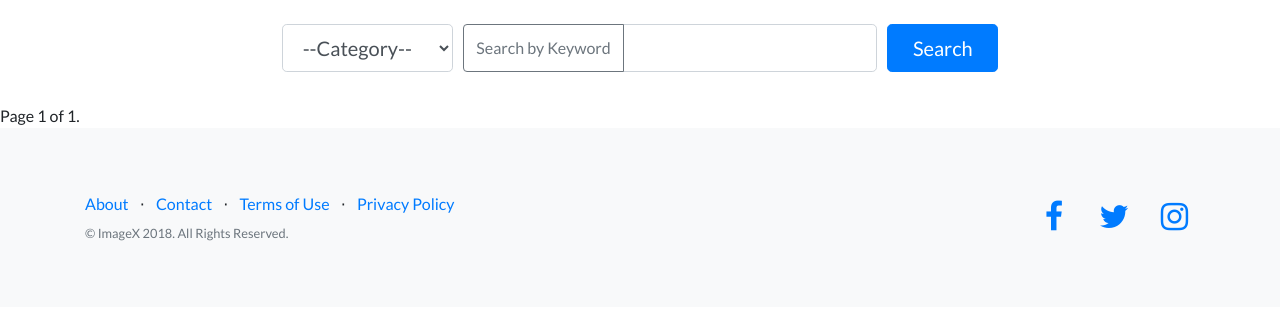
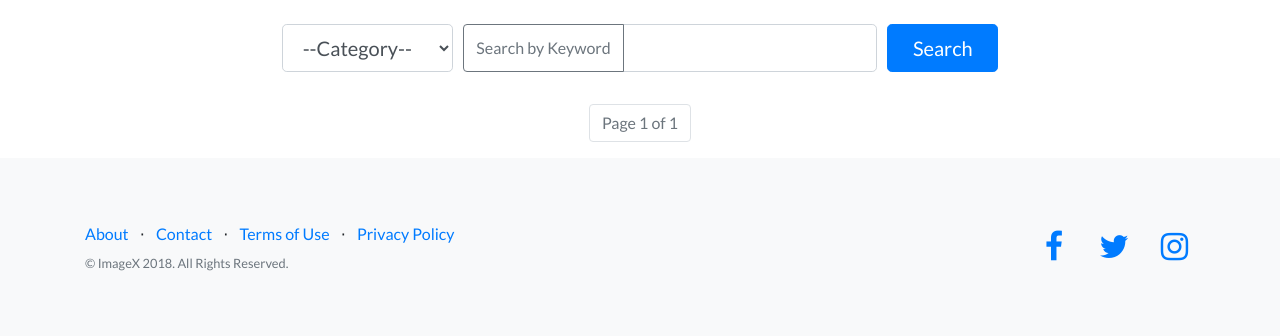
Before and after one commit to allen1124/CaThink, a Django app: page /images/ in a window 1280 px wide. Shown: the part 56-392 px from the top of the page. Run offline with Django 3.2, Linux system fonts and the light colour scheme; data that the repository does not hold is empty; some libraries are stand-ins or nearby versions.

Commit message:
pagination design

```diff
--- a/images/views.py
+++ b/images/views.py
@@ -32,7 +32,7 @@ def image_search(request):
 			query = Q(category=query_category)
 	if query:
 		queryset_list = queryset_list.filter(query)
-	paginator = Paginator(queryset_list, 12)
+	paginator = Paginator(queryset_list, 10)
 	page = request.GET.get('page')
 	queryset_list = paginator.get_page(page)
 	context = {
--- a/templates/images.html
+++ b/templates/images.html
@@ -85,22 +85,34 @@
             </div>
         {% endfor %}
     </div>
-	<div class="pagination">
-        <span class="step-links">
+
+    <nav aria-label="Page navigation example">
+        <ul class="pagination justify-content-center">
             {% if imagesList.has_previous %}
-				<a href="?page=1{% if request.GET.cat %}&cat={{ request.GET.cat }}{% endif %}{% if request.GET.q %}&q={{ request.GET.q }}{% endif %}{% if request.GET.p %}&p={{ request.GET.p }}{% endif %}">&laquo; first</a>
-                <a href="?page={{ imagesList.previous_page_number }}{% if request.GET.cat %}&cat={{ request.GET.cat }}{% endif %}{% if request.GET.q %}&q={{ request.GET.q }}{% endif %}{% if request.GET.p %}&p={{ request.GET.p }}{% endif %}">previous
-                </a>
+                <li>
+                    <a href="?page=1{% if request.GET.cat %}&cat={{ request.GET.cat }}{% endif %}{% if request.GET.q %}&q={{ request.GET.q }}{% endif %}{% if request.GET.p %}&p={{ request.GET.p }}{% endif %}" class="page-link">&laquo;&laquo;</a>
+                </li>
+                <li class="page-item">
+                 <a href="?page={{ imagesList.previous_page_number }}{% if request.GET.cat %}&cat={{ request.GET.cat }}{% endif %}{% if request.GET.q %}&q={{ request.GET.q }}{% endif %}{% if request.GET.p %}&p={{ request.GET.p }}{% endif %}" class="page-link">previous</a>
+                </li>
             {% endif %}
-            <span class="current">
-                Page {{ imagesList.number }} of {{ imagesList.paginator.num_pages }}.
-            </span>
+            <li class="page-item disabled">
+                <span class="current page-link">
+                    Page {{ imagesList.number }} of {{ imagesList.paginator.num_pages }}
+                </span>
+            </li>
             {% if imagesList.has_next %}
-                <a href="?page={{ imagesList.next_page_number }}{% if request.GET.cat %}&cat={{ request.GET.cat }}{% endif %}{% if request.GET.q %}&q={{ request.GET.q }}{% endif %}{% if request.GET.p %}&p={{ request.GET.p }}{% endif %}">next</a>
-                <a href="?page={{ imagesList.paginator.num_pages }}{% if request.GET.cat %}&cat={{ request.GET.cat }}{% endif %}{% if request.GET.q %}&q={{ request.GET.q }}{% endif %}{% if request.GET.p %}&p={{ request.GET.p }}{% endif %}">last &raquo;</a>
+                <li class="page-item">
+                    <a href="?page={{ imagesList.next_page_number }}{% if request.GET.cat %}&cat={{ request.GET.cat }}{% endif %}{% if request.GET.q %}&q={{ request.GET.q }}{% endif %}{% if request.GET.p %}&p={{ request.GET.p }}{% endif %}" class="page-link">next</a>
+                </li>
+                <li class="page-item">
+                    <a href="?page={{ imagesList.paginator.num_pages }}{% if request.GET.cat %}&cat={{ request.GET.cat }}{% endif %}{% if request.GET.q %}&q={{ request.GET.q }}{% endif %}{% if request.GET.p %}&p={{ request.GET.p }}{% endif %}" class="page-link">&raquo;&raquo;</a>
+                </li>
             {% endif %}
-        </span>
-    </div>
+        </ul>
+    </nav>
+
+
 
 	<script type="text/javascript">
   		document.getElementById('cat').value = "{{ request.GET.cat }}";
```
